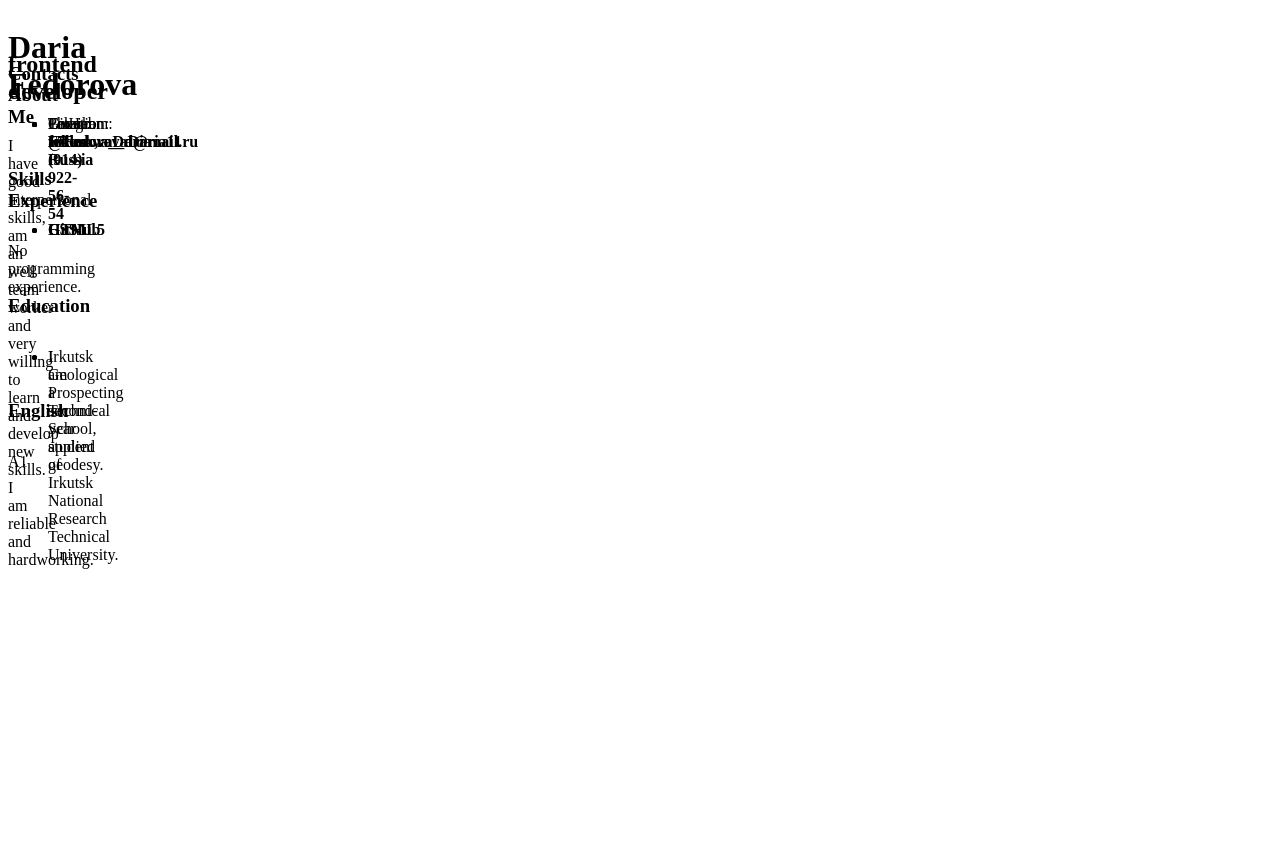
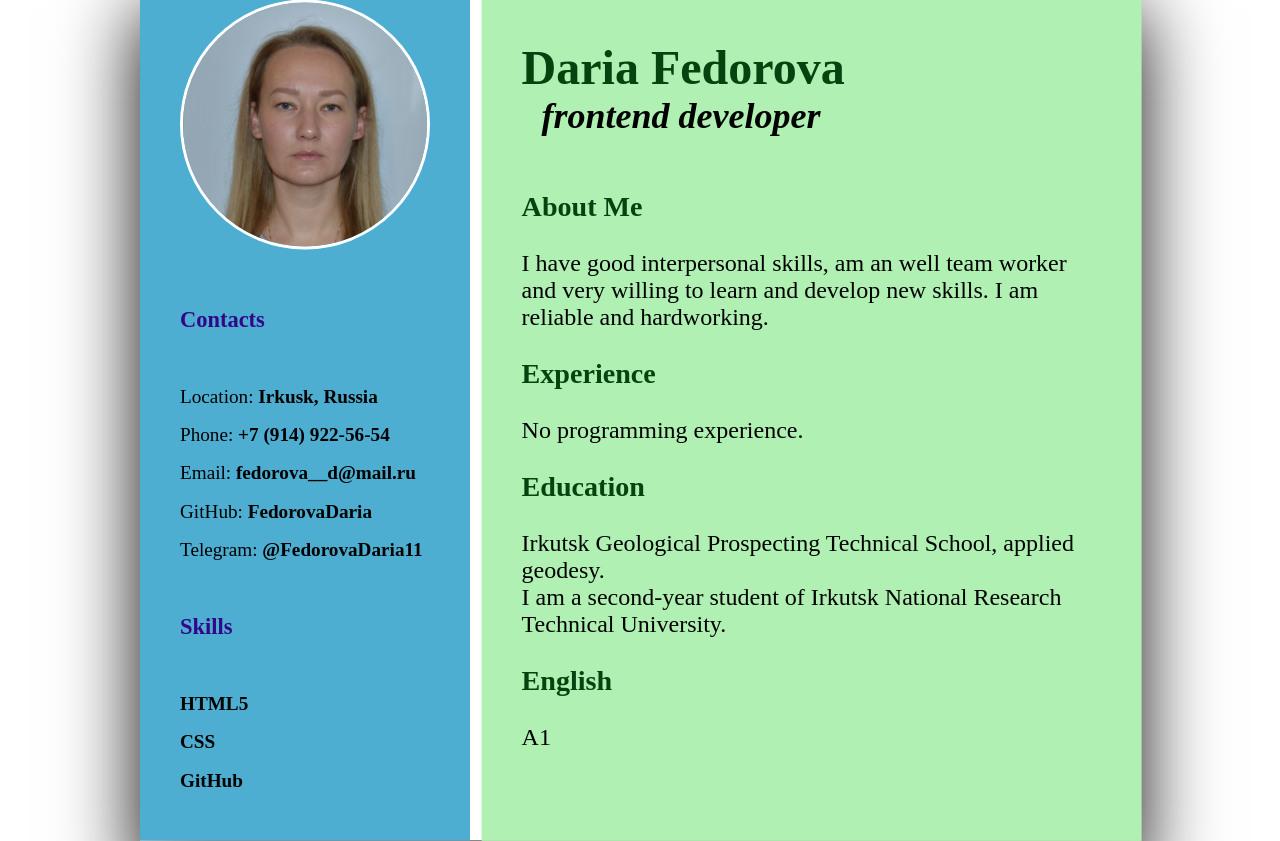
Before and after one commit to FedorovaDaria/rsschool-cv, a plain HTML site: page index.html in a window 1280 px wide. Before the commit the page ends 800 px from the top, so only its background shows below. Drawn offline with Linux system fonts and the light colour scheme.

Commit message:
feat: update style.css file

```diff
--- a/style.css
+++ b/style.css
@@ -1,5 +1,67 @@
 * {
-  width: 0;
-  height: 0;
+  margin: 0;
+  padding: 0;
   box-sizing: border-box;
 }
+
+body {
+  background: rgb(255, 255, 255);
+}
+
+.conteiner {
+  background: rgb(255, 255, 255);
+  width: 100%;
+  max-width: 1000px;
+  position: absolute;
+  top: 50%;
+  left: 50%;
+  margin-right: -50%;
+  transform: translate(-50%, -50%);
+  box-shadow: 0px 50px 75px rgb(10, 10, 10);
+}
+
+.left-cont {
+  background: #4daed1;
+  padding: 40px;
+  width: 33%;
+  float: left;
+  line-height: 200%;
+  font-size: 120%;
+}
+
+.right-cont {
+  background: #b0f0b3;
+  padding: 80px 40px;
+  width: 66%;
+  height: 100%;
+  float: right;
+  font-size: 150%;
+  position: absolute;
+  top: 50%;
+  left: 50%;
+  margin-right: -50%;
+  transform: translate(-24%, -50%);
+}
+
+img {
+  width: 100%;
+  border-radius: 50%;
+  border: 3px solid #ffffff;
+}
+
+.left-cont h3 {
+  color: rgb(50, 7, 135);
+}
+
+li {
+  list-style-type: none;
+}
+
+.right-cont h3,
+h1 {
+  color: rgb(6, 68, 15);
+}
+h2 {
+  font-style: italic;
+  margin-left: 20px;
+}
```
